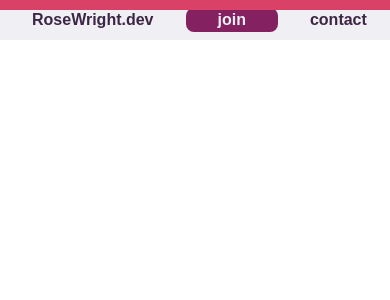
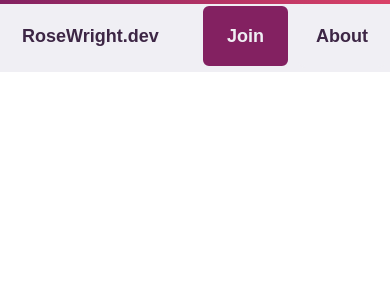
Before and after one commit to RoseWrightdev/rwd4, a Next.js app: page / in a window 390 px wide. Shown: the top 300 px of the page. Built offline with nearby package versions, Linux system fonts and the light colour scheme.

Commit message:
Scrollbar CSS Changes and Mobile Nav working

```diff
--- a/app/_conponents/Nav.jsx
+++ b/app/_conponents/Nav.jsx
@@ -1,20 +1,20 @@
-"use client";
-
-import { motion, useScroll } from "framer-motion"
-
 export default function Nav () {
-    const { scrollYProgress } = useScroll();
     return (
         <>
-                    <motion.div style={{ scaleX: scrollYProgress }} className="progress-bar" />
-                <nav className="flex justify-between bg-silver select-none">
-                    <div className="text-purple 2xl:text-2xl  2xl:mx-8 2xl:px-16 2xl:py-3 2xl:border-4 my-2 sm:text-xl m-8 sm:py-2 rounded-lg font-bold border-silver bg-silver">RoseWright.dev</div>
-                        <span className="flex 2xl:mr-8 sm:mr-4 2xl:text-2xl sm:text-xl">
-                            <div className="text-silver 2xl:mx-8 my-2 sm:mx-4 2xl:px-16 px-8 2xl:py-3 sm:py-2 rounded-lg font-bold 2xl:border-4 border-magenta bg-magenta hover:bg-silver hover:text-magenta transition">join</div>
-                            <div className="text-purple 2xl:mx-8 my-2 sm:mx-4 2xl:px-16 px-8 2xl:py-3 sm:py-2 rounded-lg font-bold 2xl:border-4 border-silver bg-silver hover:border-purple transition">contact</div>
-                        </span>
-                </nav>
+          <nav className="md:flex hidden justify-between bg-silver select-none">
+              <div className="text-purple md:text-2xl   md:px-4 2xl:px-16 2xl:py-3 2xl:border-4 border-silver my-auto md:m-4 m-8 sm:py-2 rounded-lg font-bold bg-silver">RoseWright.dev</div>
+                  <span className="flex 2xl:mr-8 2xl:text-2xl">
+                    <div className="text-silver md:text-2xl   md:px-4 2xl:px-16 2xl:py-3 2xl:border-4 my-auto md:m-4 m-8 sm:py-2 rounded-lg font-bold border-magenta bg-magenta hover:bg-silver hover:text-magenta transition">Join</div>
+                    <div className="text-purple md:text-2xl   md:px-4 2xl:px-16 2xl:py-3 2xl:border-4 my-auto m-8 sm:py-2 rounded-lg font-bold border-silver bg-silver  hover:border-purple hover:bg-purple hover:text-silver transition">about</div>
+                  </span>
+          </nav>
+          <nav className="md:hidden flex justify-between bg-silver select-none">
+            <div className="text-purple text-lg p-4 m-1 font-semibold border-2 border-silver">RoseWright.dev</div>
+            <span className="flex-row flex">
+              <div className="text-silver text-lg p-4 px-6 m-1 bg-magenta hover:bg-silver hover:border-magenta hover:text-magenta border-2 font-semibold rounded-lg transition">Join</div>
+              <div className="text-purple text-lg p-4 m-1 bg-silver hover:bg-purple hover:text-silver hover:border-purple border-silver border-2 font-semibold rounded-lg transition">About</div>
+            </span>
+          </nav>
         </>
-
     )
 }
--- a/app/globals.css
+++ b/app/globals.css
@@ -20,7 +20,23 @@
   top: 0;
   left: 0;
   right: 0;
-  height: 10px;
-  background: #DA4167;
+  height: 0.5dvh;
+  background: linear-gradient(to left, #DA4167, #832161);
   transform-origin: 0%;
 }
+
+::-webkit-scrollbar {
+  width: 16px;
+}
+
+::-webkit-scrollbar-track {
+  border-radius: 8px;
+  background-color: #F0EFF4;
+}
+
+::-webkit-scrollbar-thumb {
+  border-radius: 8px;
+border: 3px solid transparent;
+ background-clip: content-box;
+  background-color: #3D2645;
+}
```
